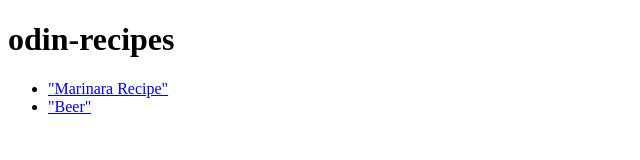
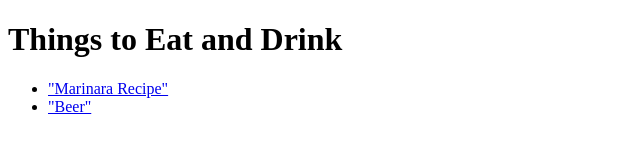
Before and after one commit to lexdayton/Alex-s-Recipes, a plain HTML site: page index.html in a window 1280 px wide. Shown: the whole page, without its empty margins (0-640 px from the left). Drawn offline with Linux system fonts and the light colour scheme.

Commit message:
Updated title and attempt to fix links

```diff
--- a/index.html
+++ b/index.html
@@ -4,10 +4,10 @@
     <meta charset="UTF-8">
     <meta http-equiv="X-UA-Compatible" content="IE=edge">
     <meta name="viewport" content="width=device-width, initial-scale=1.0">
-    <title>Document</title>
+    <title>Recipes</title>
 </head>
 <body>
-    <h1>odin-recipes</h1>
+    <h1>Things to Eat and Drink</h1>
     <ul>
         <li><a href="recipes/marinara.html ">"Marinara Recipe"</a></li>
         <li><a href="recipes/beer.html">"Beer"</a></li>
```
